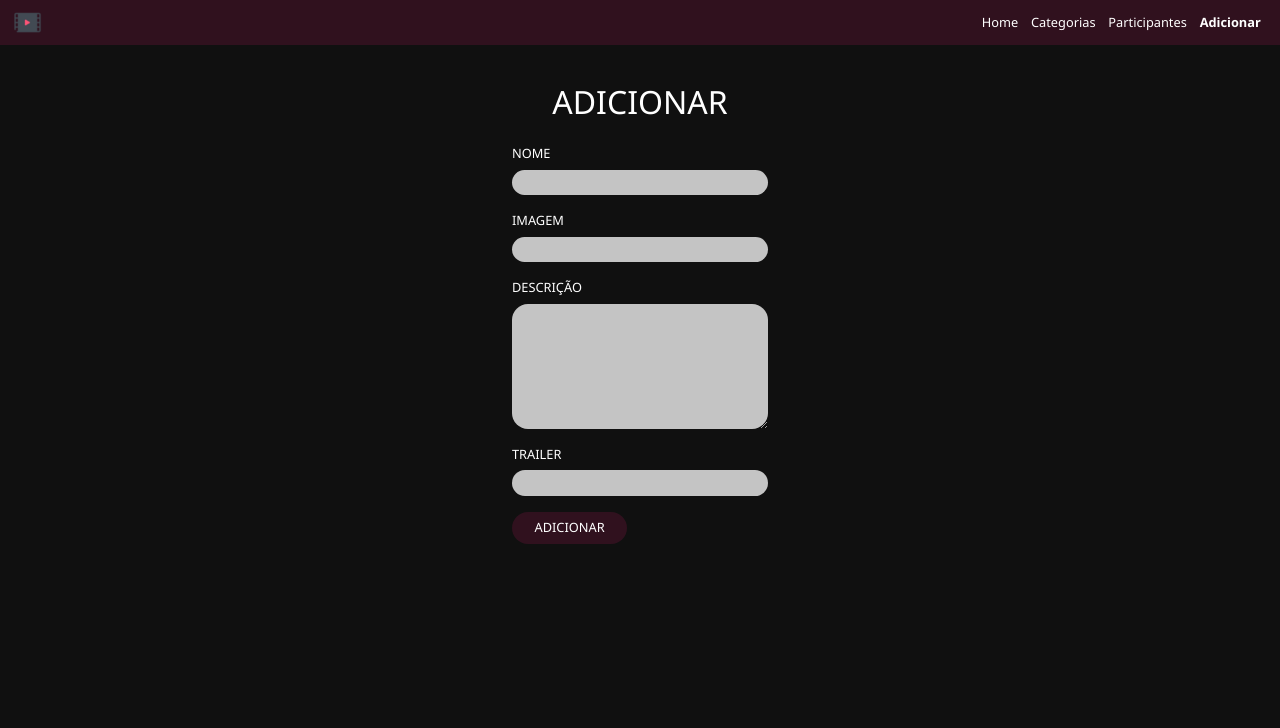
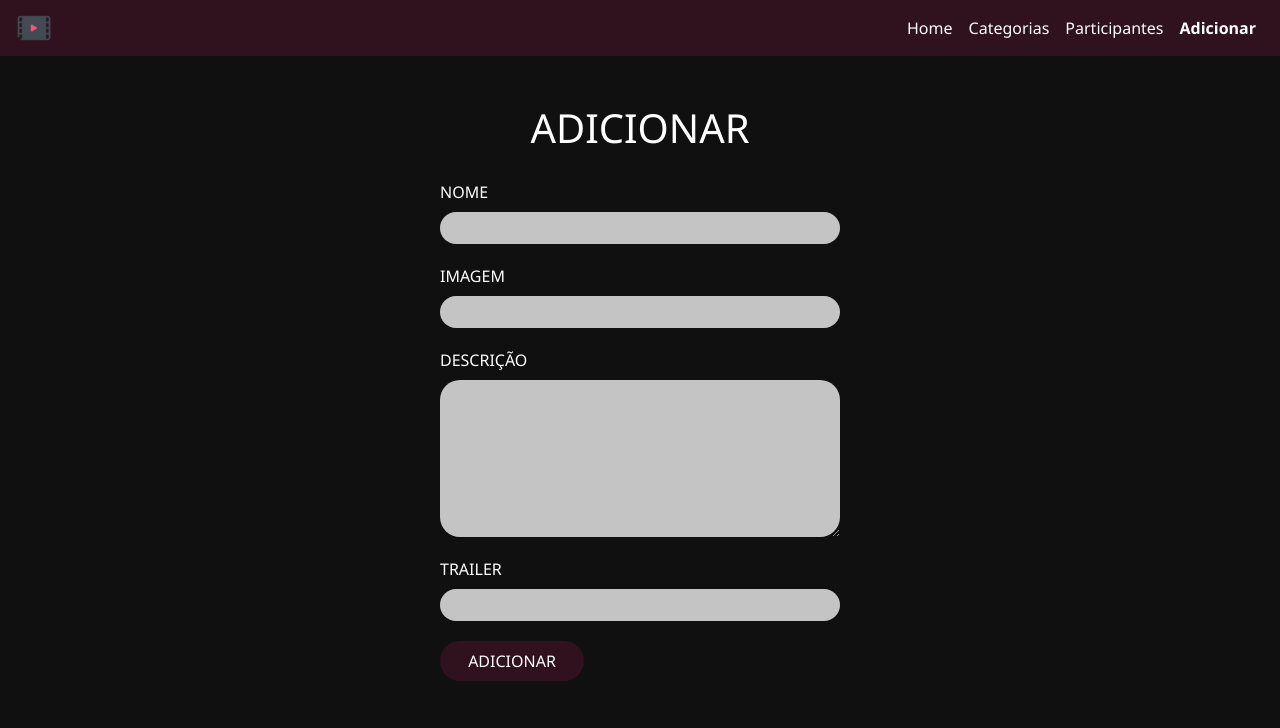
Before and after one commit to wandersonDeve/Catalogo, a Flask app: page /new in a window 1280 px wide. Shown: the top 728 px of the page. Run offline with Flask 2, Linux system fonts and the light colour scheme; some libraries are stand-ins or nearby versions.

Commit message:
formatado

```diff
--- a/static/css/adicionar_editar_style.css
+++ b/static/css/adicionar_editar_style.css
@@ -14,9 +14,6 @@ textarea:focus, input:focus, select:focus {
 
 /* INICIO DAS ESTILIZAÇÕES DO AVISO */
 
-html{
-    zoom: 0.8;
-}
 
 article#new {
     display: none;
@@ -77,7 +74,7 @@ body header nav button.navbar-toggler.ml-auto.collapsed{
 }
 
 .navbar-light .navbar-nav .nav-link:hover {
-    color: rgb(255, 94, 0);
+    color: rgba(0, 0, 0, 0.76);
 }
 
 /* FIM DAS ESTILIZAÇÕES DA NAV BAR */
@@ -87,11 +84,13 @@ section{
     justify-content:center;
     align-items:center;
     flex-direction: column;
-    font-family:'Segoe UI', 'Lucida Sans Unicode', Verdana, sans-serif
+    font-family:'Segoe UI', 'Lucida Sans Unicode', Verdana, sans-serif;
+    margin:0 auto;
 }
 
 h1{
     margin-top: 3rem;
+    text-align: center;
 }
 
 body section form div{
@@ -100,7 +99,7 @@ body section form div{
     align-items:right;
     flex-direction: column;
     margin-top: 20px;
-    width: 20rem;
+
 }
 
 input{
@@ -121,23 +120,29 @@ textarea{
     text-align: center;
 }
 
+input,textarea{
+    width:25rem;
+}
+
 #botao{
     display:flex;
     flex-direction: row;
     justify-content: space-between;
     align-items: center;
+
 }
 
-button{
+#botao button{
     border-radius: 30px;
     height: 2.5rem;
     width: 9rem;
     background-color: #7A16414D;
+    transition: 0.7s ease-in-out;
+    cursor: pointer;
 }
 
-button:hover{
+#botao button:hover{
     background-color: rgb(10, 10, 10);
-    transition: 0.3s ease-in-out;
 }
 
 #dados{
--- a/static/css/index_style.css
+++ b/static/css/index_style.css
@@ -40,6 +40,7 @@ img{
     border: 4px solid #fff;
     margin-right: 50px;
     transition: .7s;
+    outline:none;
 }
 #btn-watch:hover{
     transform: scale(1.2);
@@ -61,6 +62,7 @@ img{
     border: none;
     margin-left: 50px;
     transition: .7s;
+    outline:none;
 }
 
 #btn-more:hover{
--- a/static/css/layout.css
+++ b/static/css/layout.css
@@ -45,7 +45,7 @@ body header nav button.navbar-toggler.ml-auto.collapsed{
 }
 
 .navbar-light .navbar-nav .nav-link:hover {
-    color: rgb(255, 72, 0);
+    color: rgba(0, 0, 0, 0.76);
 }
 
 /* fim DAS ESTILIZAÇÕES DA NAV BAR */
--- a/static/css/participantes_style.css
+++ b/static/css/participantes_style.css
@@ -38,7 +38,7 @@ body header nav button.navbar-toggler.ml-auto.collapsed{
 }
 
 .navbar-light .navbar-nav .nav-link:hover {
-    color: rgb(255, 72, 0);
+    color: rgba(0, 0, 0, 0.76);
 }
 
 /* FIM DAS ESTILIZAÇÕES DA NAV BAR */
--- a/static/css/sobre_style.css
+++ b/static/css/sobre_style.css
@@ -5,9 +5,7 @@
     color: #FFFFFF;
 }
 
-html{
-    zoom: 0.8;
-}
+
 
 
 header nav{
@@ -31,7 +29,7 @@ body header nav button.navbar-toggler.ml-auto.collapsed{
 }
 
 .navbar-light .navbar-nav .nav-link:hover {
-    color: rgb(255, 72, 0);
+    color: rgba(0, 0, 0, 0.76);
 }
 
 
--- a/templates/layout.html
+++ b/templates/layout.html
@@ -60,7 +60,6 @@
 
 
 
-
 </body>
   <script src="https://code.jquery.com/jquery-3.2.1.slim.min.js" integrity="sha384-KJ3o2DKtIkvYIK3UENzmM7KCkRr/rE9/Qpg6aAZGJwFDMVNA/GpGFF93hXpG5KkN" crossorigin="anonymous"></script>
   <script src="https://cdnjs.cloudflare.com/ajax/libs/popper.js/1.12.9/umd/popper.min.js" integrity="sha384-ApNbgh9B+Y1QKtv3Rn7W3mgPxhU9K/ScQsAP7hUibX39j7fakFPskvXusvfa0b4Q" crossorigin="anonymous"></script>
```
Also changed, not shown: static/css/sinopse_style.css (+3 -5 lines).
